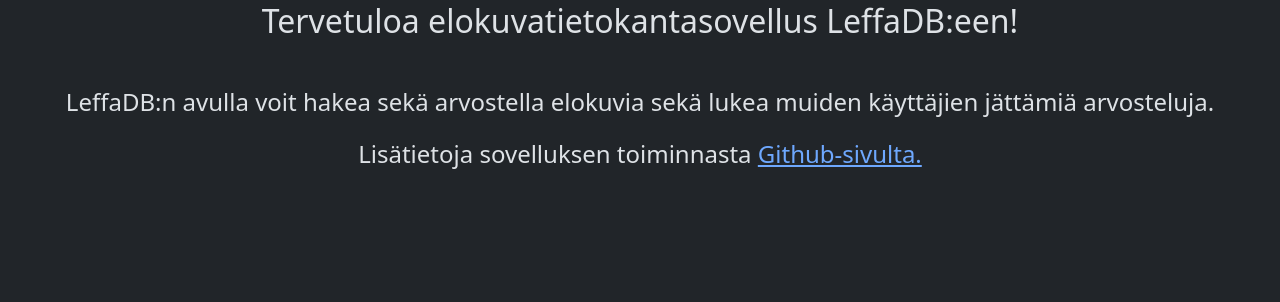
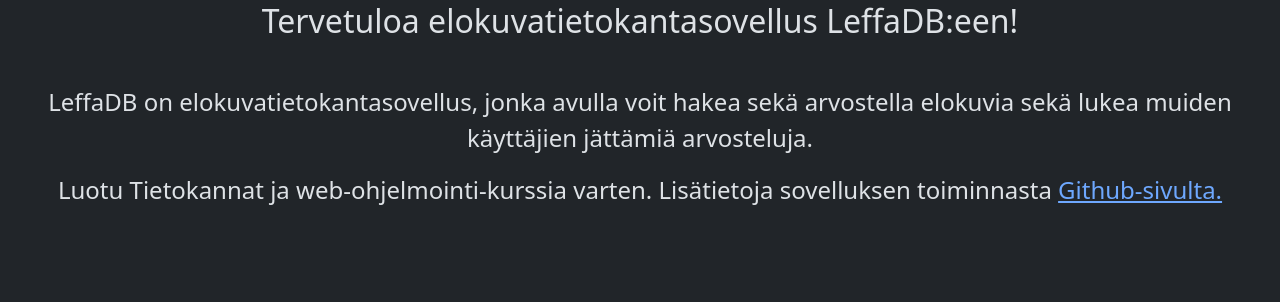
Before and after one commit to komulaleksi/elokuva-arvostelu-app, a Flask app: page / in a window 1280 px wide. Shown: the part 54-356 px from the top of the page. Run offline with Flask 3, Linux system fonts and the light colour scheme.

Commit message:
Update front page text

```diff
--- a/templates/index.html
+++ b/templates/index.html
@@ -41,7 +41,7 @@
 <div class="text-center fs-4">
   <h2>Tervetuloa elokuvatietokantasovellus LeffaDB:een!</h2>
   <br>
-  <p>LeffaDB:n avulla voit hakea sekä arvostella elokuvia sekä lukea muiden käyttäjien jättämiä arvosteluja.</p>
-  <p>Lisätietoja sovelluksen toiminnasta <a href="https://github.com/komulaleksi/elokuva-arvostelu-app">Github-sivulta.</a></p>
+  <p>LeffaDB on elokuvatietokantasovellus, jonka avulla voit hakea sekä arvostella elokuvia sekä lukea muiden käyttäjien jättämiä arvosteluja.</p>
+  <p>Luotu Tietokannat ja web-ohjelmointi-kurssia varten. Lisätietoja sovelluksen toiminnasta <a href="https://github.com/komulaleksi/elokuva-arvostelu-app">Github-sivulta.</a></p>
 </div>
 </html>
```
